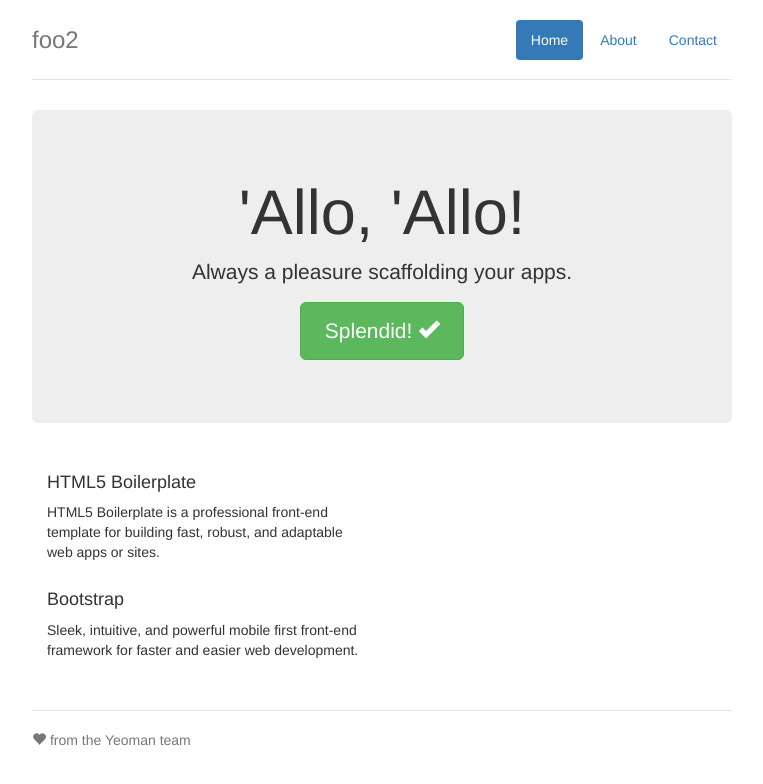
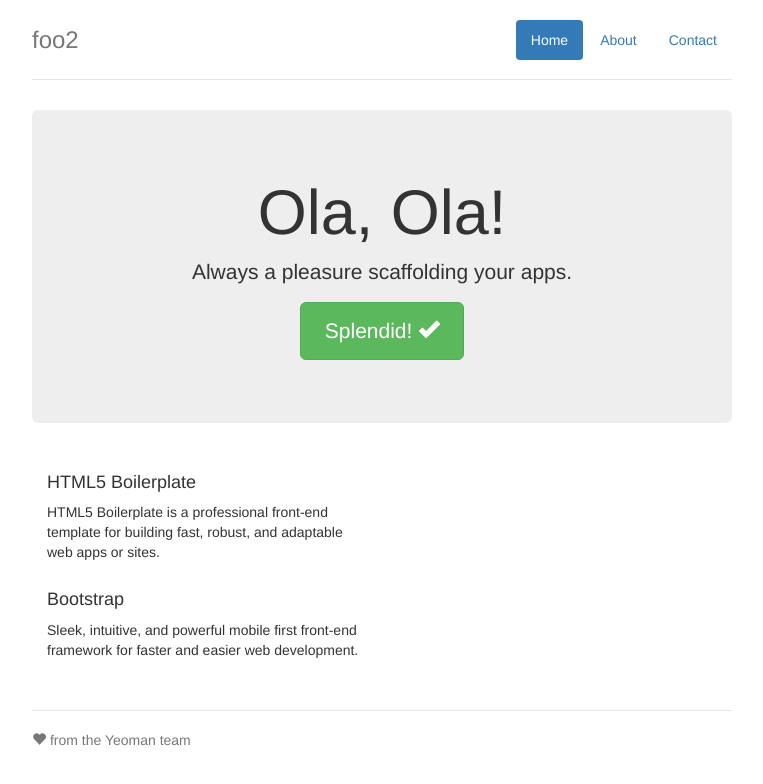
Before and after one commit to labianchin/cd_demo2, a website: page app/index.html in a window 1280 px wide. Shown: the whole page, without its empty margins (258-1021 px from the left). Drawn offline with nearby package versions, Linux system fonts and the light colour scheme; files that its build step writes are made by us from their sources.

Commit message:
Change index.html, new text

```diff
--- a/app/index.html
+++ b/app/index.html
@@ -33,7 +33,7 @@
       </div>
 
       <div class="jumbotron">
-        <h1>'Allo, 'Allo!</h1>
+        <h1>Ola, Ola!</h1>
         <p class="lead">Always a pleasure scaffolding your apps.</p>
         <p><a class="btn btn-lg btn-success" href="#">Splendid! <span class="glyphicon glyphicon-ok"></span></a></p>
       </div>
```
